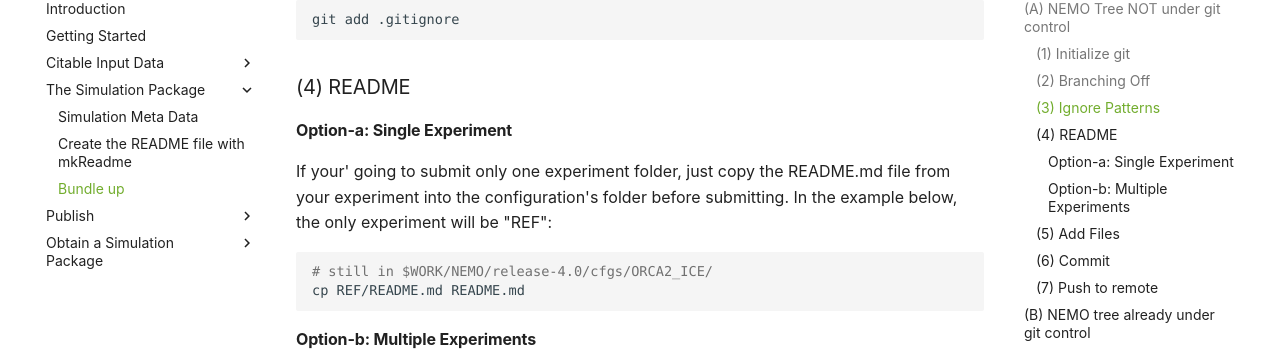
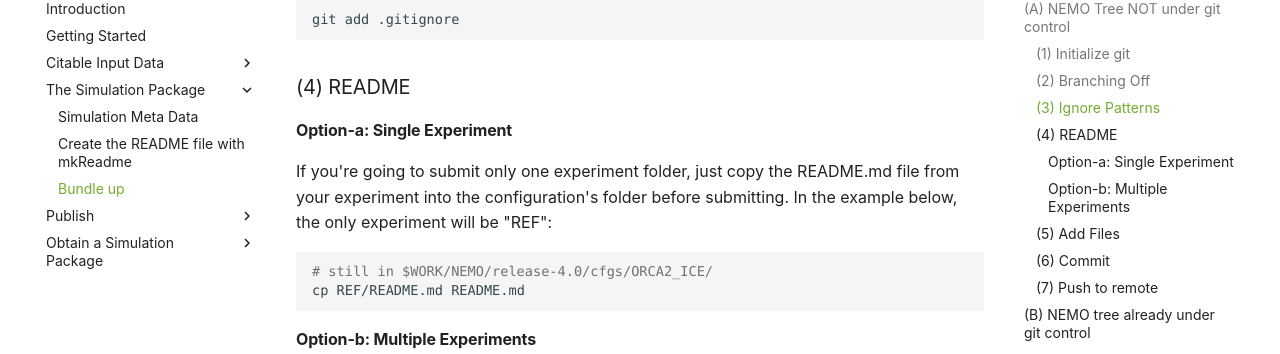
Before and after one commit to immerse-project/nemo-simsar, an MkDocs documentation site: the page built from docs/bundleup.md, in a window 1280 px wide and 900 px high, scrolled down 2152 px. Shown: the part 99-453 px from the top of the window. Built offline with MkDocs 1.6.1 and Material for MkDocs 9.7.7, drawn with Linux system fonts in a browser that asks for light colours; comment, search, counter and statistics services are not loaded; some of the changed text lies outside the part shown.

Commit message:
Update bundleup.md

````diff
--- a/docs/bundleup.md
+++ b/docs/bundleup.md
@@ -97,7 +97,7 @@ git add .gitignore
 
 #### Option-a: Single Experiment
 
-If your' going to submit only one experiment folder, just copy the README.md file from your experiment into the configuration's folder before submitting. In the example below, the only experiment will be "REF":
+If you're going to submit only one experiment folder, just copy the README.md file from your experiment into the configuration's folder before submitting. In the example below, the only experiment will be "REF":
 
 ```bash
 # still in $WORK/NEMO/release-4.0/cfgs/ORCA2_ICE/
````
Also changed, not shown: other parts of docs/bundleup.md (+1 -1 lines).
